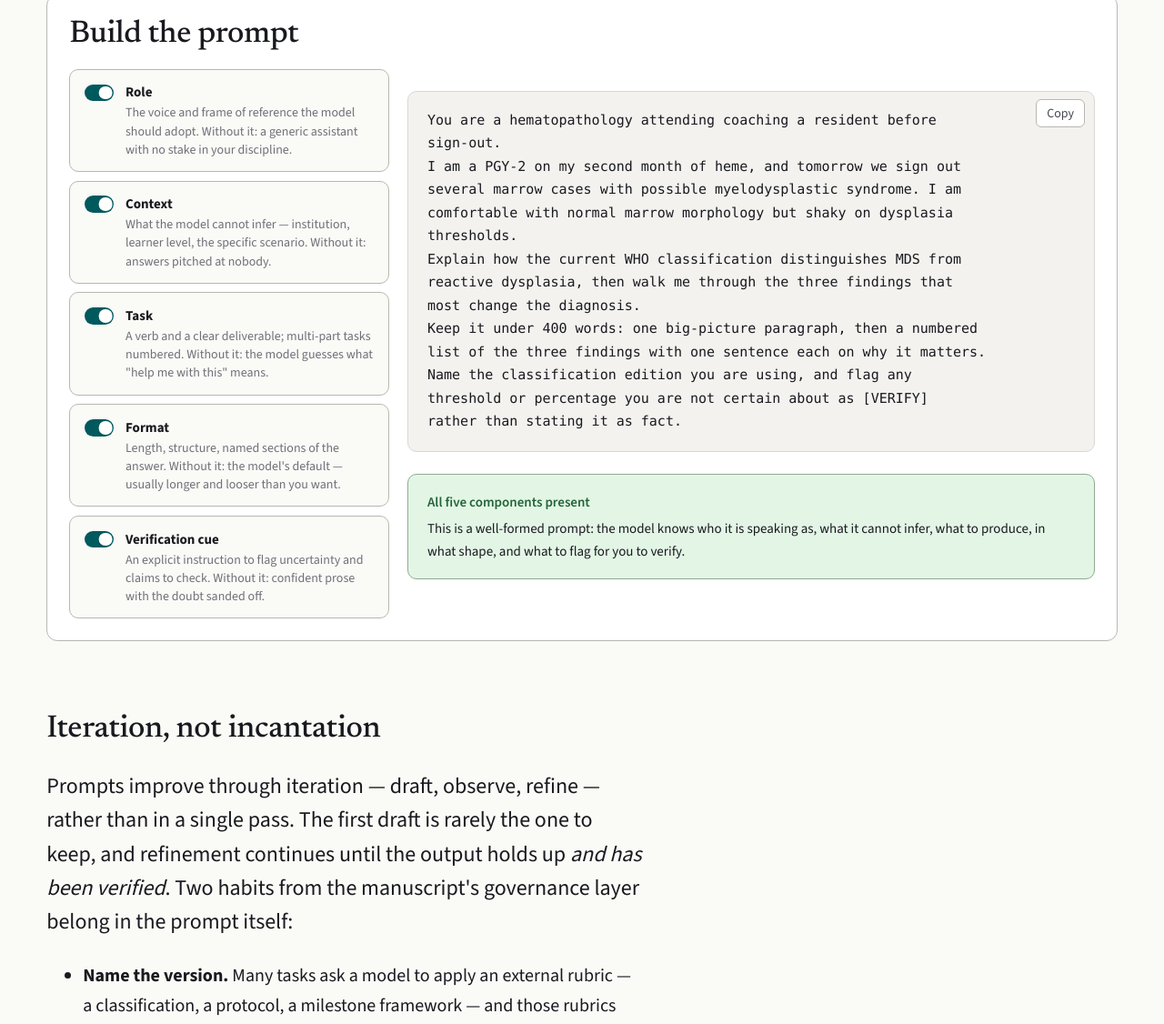
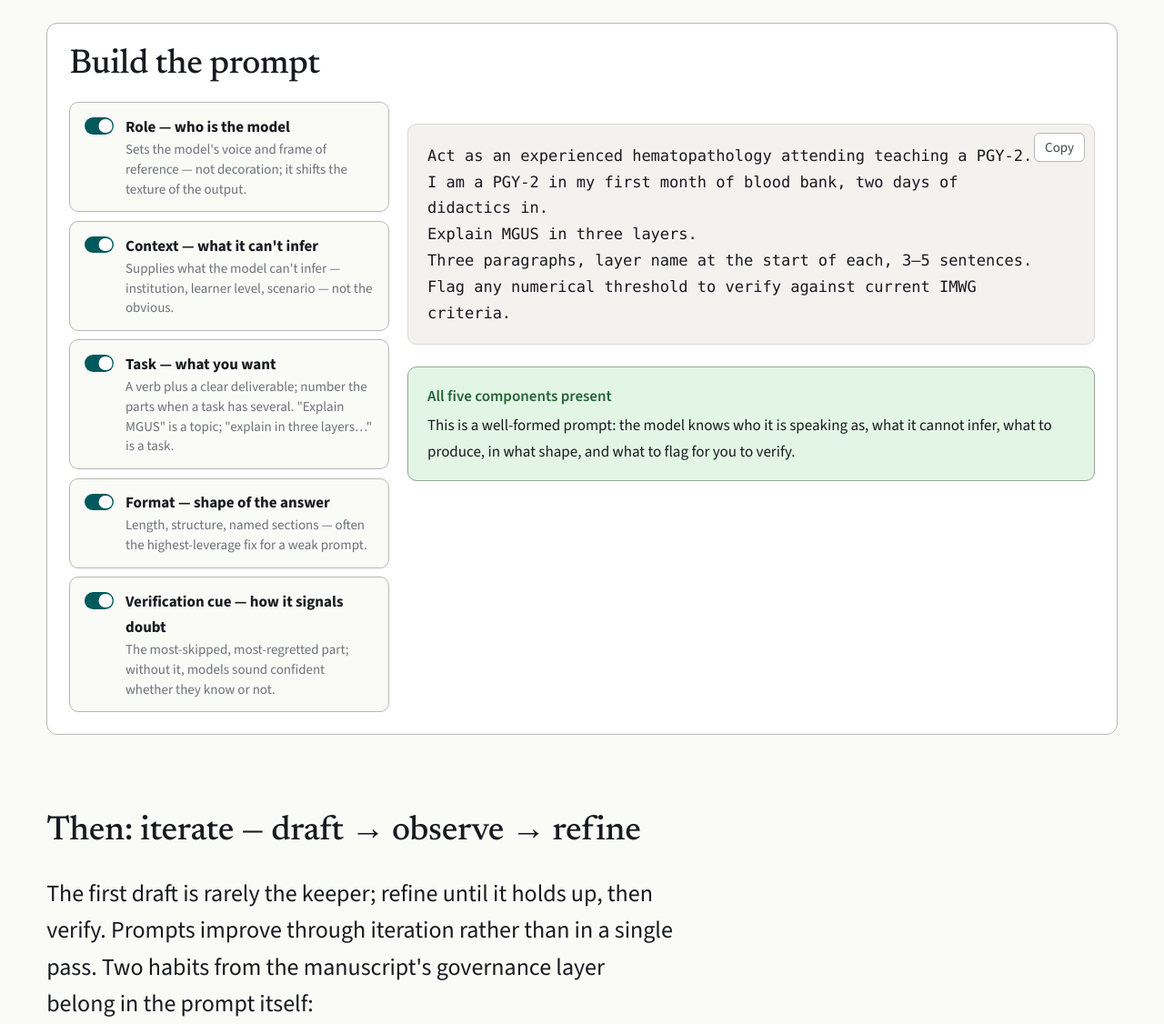
Before and after one commit to omarzbaba/GenAI-Medical-Education, a plain HTML site: page anatomy.html in a window 1280 px wide. Shown: the part 861-1987 px from the top of the page at 91% size. Drawn offline with nearby package versions, Linux system fonts and the light colour scheme.

Commit message:
feat: manuscript-fidelity fix (Figure 2 MGUS example), larger type, pillar pager
- Prompt-anatomy page now mirrors manuscript Figure 2 exactly: the MGUS
  blood-bank example assembled from the figure's own fragments, component
  sublabels ('who is the model', 'what it can't infer', ...) and the
  draft->observe->refine iteration wording taken verbatim
- Fidelity audit: all 25 site prompt blocks verified character-exact
  against the manuscript; S3 worked example (output, verification,
  judgment call, model attribution) and teaching extend-questions verbatim
- Type bump across the board: body 19-21px fluid, secondary text 17px,
  larger headings, wordmark and walkthrough step titles up
- Navigation: explicit Home link in the main nav on every page;
  previous/next pillar pagination cards at the bottom of all four pillar
  pages (color-coded, replacing footer text links)

```diff
--- a/anatomy.html
+++ b/anatomy.html
@@ -18,6 +18,7 @@
   <div class="container bar">
     <a class="wordmark" href="index.html">GenAI <em>in</em> Medical Education</a>
     <nav class="site-nav" aria-label="Main navigation">
+      <a href="index.html">Home</a>
       <a href="library.html">Prompt Library</a>
       <a href="anatomy.html">Prompt Anatomy</a>
       <a href="guardrails.html">Guardrails</a>
@@ -54,65 +55,57 @@
         <div class="anatomy-toggles" role="group" aria-label="Prompt components">
           <button type="button" class="anatomy-toggle" data-seg="role" data-warn-as="role" aria-pressed="true">
             <span class="sw" aria-hidden="true"></span>
-            <span><b>Role</b>
-            <small>The voice and frame of reference the model should adopt.
-            Without it: a generic assistant with no stake in your discipline.</small></span>
+            <span><b>Role — who is the model</b>
+            <small>Sets the model's voice and frame of reference — not
+            decoration; it shifts the texture of the output.</small></span>
           </button>
           <button type="button" class="anatomy-toggle" data-seg="context" data-warn-as="context" aria-pressed="true">
             <span class="sw" aria-hidden="true"></span>
-            <span><b>Context</b>
-            <small>What the model cannot infer — institution, learner level,
-            the specific scenario. Without it: answers pitched at nobody.</small></span>
+            <span><b>Context — what it can't infer</b>
+            <small>Supplies what the model can't infer — institution, learner
+            level, scenario — not the obvious.</small></span>
           </button>
           <button type="button" class="anatomy-toggle" data-seg="task" data-warn-as="task" aria-pressed="true">
             <span class="sw" aria-hidden="true"></span>
-            <span><b>Task</b>
-            <small>A verb and a clear deliverable; multi-part tasks numbered.
-            Without it: the model guesses what "help me with this" means.</small></span>
+            <span><b>Task — what you want</b>
+            <small>A verb plus a clear deliverable; number the parts when a
+            task has several. "Explain MGUS" is a topic; "explain in three
+            layers…" is a task.</small></span>
           </button>
           <button type="button" class="anatomy-toggle" data-seg="format" data-warn-as="format" aria-pressed="true">
             <span class="sw" aria-hidden="true"></span>
-            <span><b>Format</b>
-            <small>Length, structure, named sections of the answer.
-            Without it: the model's default — usually longer and looser than
-            you want.</small></span>
+            <span><b>Format — shape of the answer</b>
+            <small>Length, structure, named sections — often the
+            highest-leverage fix for a weak prompt.</small></span>
           </button>
           <button type="button" class="anatomy-toggle" data-seg="verify" data-warn-as="verification cue" aria-pressed="true">
             <span class="sw" aria-hidden="true"></span>
-            <span><b>Verification cue</b>
-            <small>An explicit instruction to flag uncertainty and claims to
-            check. Without it: confident prose with the doubt sanded off.</small></span>
+            <span><b>Verification cue — how it signals doubt</b>
+            <small>The most-skipped, most-regretted part; without it, models
+            sound confident whether they know or not.</small></span>
           </button>
         </div>
 
         <div>
-          <div class="promptbox anatomy-out"><pre><span class="seg" data-seg="role">You are a hematopathology attending coaching a resident before
-sign-out.
-</span><span class="seg" data-seg="context">I am a PGY-2 on my second month of heme, and tomorrow we sign out
-several marrow cases with possible myelodysplastic syndrome. I am
-comfortable with normal marrow morphology but shaky on dysplasia
-thresholds.
-</span><span class="seg" data-seg="task">Explain how the current WHO classification distinguishes MDS from
-reactive dysplasia, then walk me through the three findings that
-most change the diagnosis.
-</span><span class="seg" data-seg="format">Keep it under 400 words: one big-picture paragraph, then a numbered
-list of the three findings with one sentence each on why it matters.
-</span><span class="seg" data-seg="verify">Name the classification edition you are using, and flag any
-threshold or percentage you are not certain about as [VERIFY]
-rather than stating it as fact.</span></pre></div>
+          <div class="promptbox anatomy-out"><pre><span class="seg" data-seg="role">Act as an experienced hematopathology attending teaching a PGY-2.
+</span><span class="seg" data-seg="context">I am a PGY-2 in my first month of blood bank, two days of
+didactics in.
+</span><span class="seg" data-seg="task">Explain MGUS in three layers.
+</span><span class="seg" data-seg="format">Three paragraphs, layer name at the start of each, 3–5 sentences.
+</span><span class="seg" data-seg="verify">Flag any numerical threshold to verify against current IMWG
+criteria.</span></pre></div>
           <div class="anatomy-warn" aria-live="polite"></div>
         </div>
       </div>
     </div>
 
     <div class="prose" style="margin-top:2.5rem">
-      <h2>Iteration, not incantation</h2>
+      <h2>Then: iterate — draft → observe → refine</h2>
       <p>
-        Prompts improve through iteration — draft, observe, refine — rather
-        than in a single pass. The first draft is rarely the one to keep, and
-        refinement continues until the output holds up <em>and has been
-        verified</em>. Two habits from the manuscript's governance layer belong
-        in the prompt itself:
+        The first draft is rarely the keeper; refine until it holds up, then
+        verify. Prompts improve through iteration rather than in a single
+        pass. Two habits from the manuscript's governance layer belong in the
+        prompt itself:
       </p>
       <ul>
         <li><strong>Name the version.</strong> Many tasks ask a model to apply
--- a/assets/css/main.css
+++ b/assets/css/main.css
@@ -40,13 +40,13 @@
   --sans: "Source Sans 3", -apple-system, "Segoe UI", sans-serif;
   --mono: ui-monospace, "SF Mono", "Cascadia Code", Menlo, monospace;
 
-  --text-base: clamp(1.125rem, 1.05rem + 0.4vw, 1.25rem);
-  --text-sm: 0.9375rem;
-  --text-xs: 0.875rem;
-  --text-lg: clamp(1.25rem, 1.15rem + 0.5vw, 1.5rem);
-  --text-h1: clamp(2.3rem, 1.6rem + 2.6vw, 3.4rem);
-  --text-h2: clamp(1.65rem, 1.4rem + 1vw, 2.15rem);
-  --text-h3: 1.35rem;
+  --text-base: clamp(1.1875rem, 1.1rem + 0.45vw, 1.3125rem);
+  --text-sm: 1.0625rem;
+  --text-xs: 0.9375rem;
+  --text-lg: clamp(1.35rem, 1.25rem + 0.55vw, 1.625rem);
+  --text-h1: clamp(2.5rem, 1.8rem + 2.7vw, 3.7rem);
+  --text-h2: clamp(1.8rem, 1.55rem + 1vw, 2.35rem);
+  --text-h3: 1.5rem;
 
   --measure: 66ch;
   --wide: 84rem;
@@ -129,7 +129,7 @@ h3 { font-size: var(--text-h3); }
   padding-block: 0.8rem; flex-wrap: wrap;
 }
 .wordmark {
-  font-family: var(--serif); font-size: 1.15rem; font-weight: 600;
+  font-family: var(--serif); font-size: 1.35rem; font-weight: 600;
   color: var(--ink); text-decoration: none; letter-spacing: -0.01em;
   white-space: nowrap;
 }
@@ -418,7 +418,7 @@ h3 { font-size: var(--text-h3); }
   text-transform: uppercase; color: var(--wt-color, var(--accent));
   margin-bottom: 0.5rem;
 }
-.wt-step h4 { font-family: var(--serif); font-size: 1.4rem; margin: 0 0 0.75rem; }
+.wt-step h4 { font-family: var(--serif); font-size: 1.55rem; margin: 0 0 0.75rem; }
 .wt-step .narrative { color: var(--ink-soft); max-width: 75ch; }
 .wt-output {
   border: 1px solid var(--rule);
@@ -561,7 +561,7 @@ h3 { font-size: var(--text-h3); }
   transition: border-color var(--dur), transform var(--dur) var(--ease);
 }
 .prompt-card:hover { border-color: var(--accent); transform: translateY(-2px); }
-.prompt-card h4 { margin: 0; font-family: var(--sans); font-size: 1.05rem; font-weight: 600; }
+.prompt-card h4 { margin: 0; font-family: var(--sans); font-size: 1.15rem; font-weight: 600; }
 .prompt-card p { margin: 0; font-size: var(--text-sm); color: var(--ink-soft); flex-grow: 1; }
 .prompt-card .meta { display: flex; gap: 0.4rem; flex-wrap: wrap; }
 .lib-section-title {
@@ -619,3 +619,26 @@ h3 { font-size: var(--text-h3); }
     transition-duration: 0.01ms !important;
   }
 }
+
+
+/* ---------------------------------------------------------- pillar pager */
+.pager {
+  display: grid; gap: 1rem; margin-block: var(--space-section) 0;
+  grid-template-columns: 1fr;
+}
+@media (min-width: 40rem) { .pager { grid-template-columns: 1fr 1fr; } }
+.pager a {
+  display: flex; flex-direction: column; gap: 0.3rem;
+  border: 1px solid var(--rule-strong); border-radius: 12px;
+  padding: 1.15rem 1.4rem; text-decoration: none; color: inherit;
+  transition: background var(--dur), border-color var(--dur);
+}
+.pager a:hover { background: var(--pgw, var(--paper-sunken)); border-color: var(--pg, var(--accent)); }
+.pager a .dir { font-size: var(--text-xs); font-weight: 600; letter-spacing: 0.08em; text-transform: uppercase; color: var(--ink-faint); }
+.pager a .dest { font-family: var(--serif); font-size: 1.25rem; color: var(--pg, var(--ink)); }
+.pager a.-next { text-align: right; align-items: flex-end; }
+.pager a:only-child { grid-column: 2; }
+.pager a.-p1 { --pg: var(--p1); --pgw: var(--p1-wash); }
+.pager a.-p2 { --pg: var(--p2); --pgw: var(--p2-wash); }
+.pager a.-p3 { --pg: var(--p3); --pgw: var(--p3-wash); }
+.pager a.-p4 { --pg: var(--p4); --pgw: var(--p4-wash); }
```
Also changed, not shown: about.html (+1 -0 lines), guardrails.html (+1 -0 lines), index.html (+1 -0 lines), learning.html (+8 -3 lines), library.html (+1 -0 lines), operations.html (+12 -2 lines), scholarship.html (+12 -1 lines), teaching.html (+12 -1 lines).
